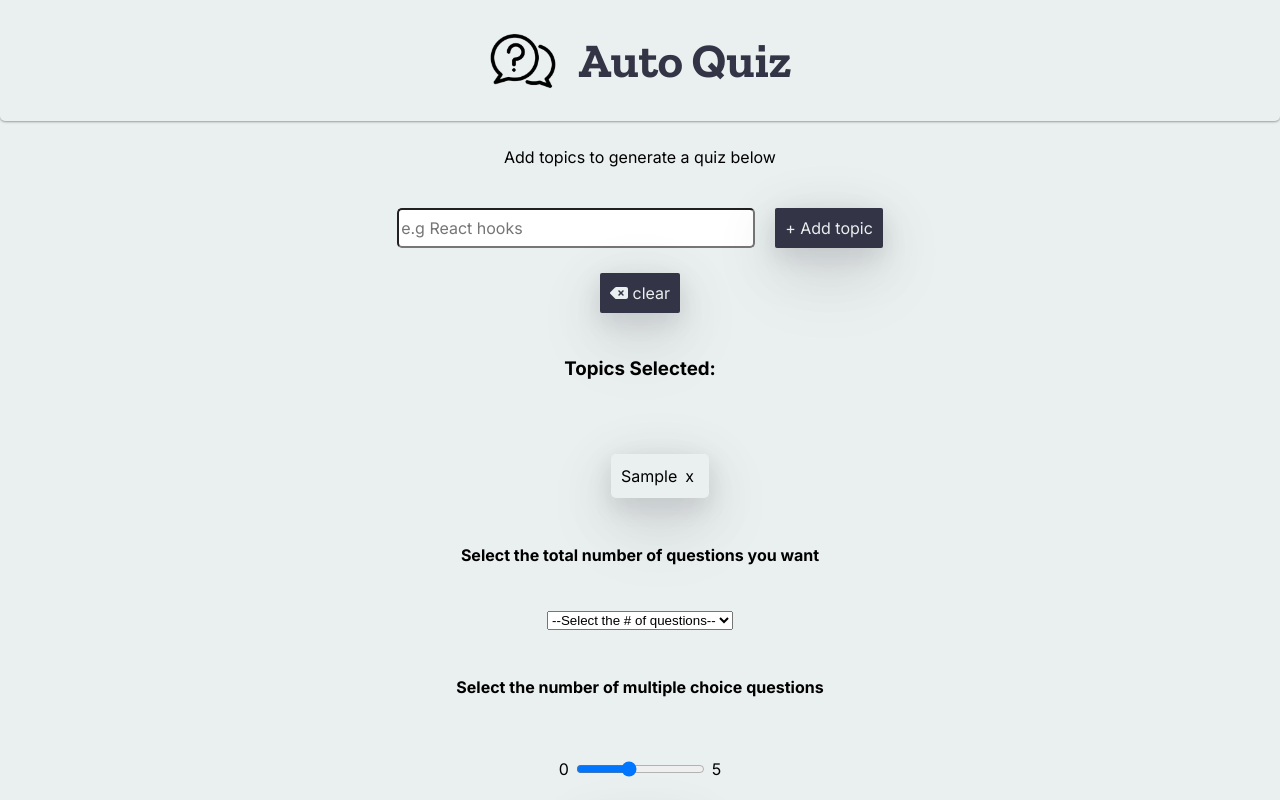
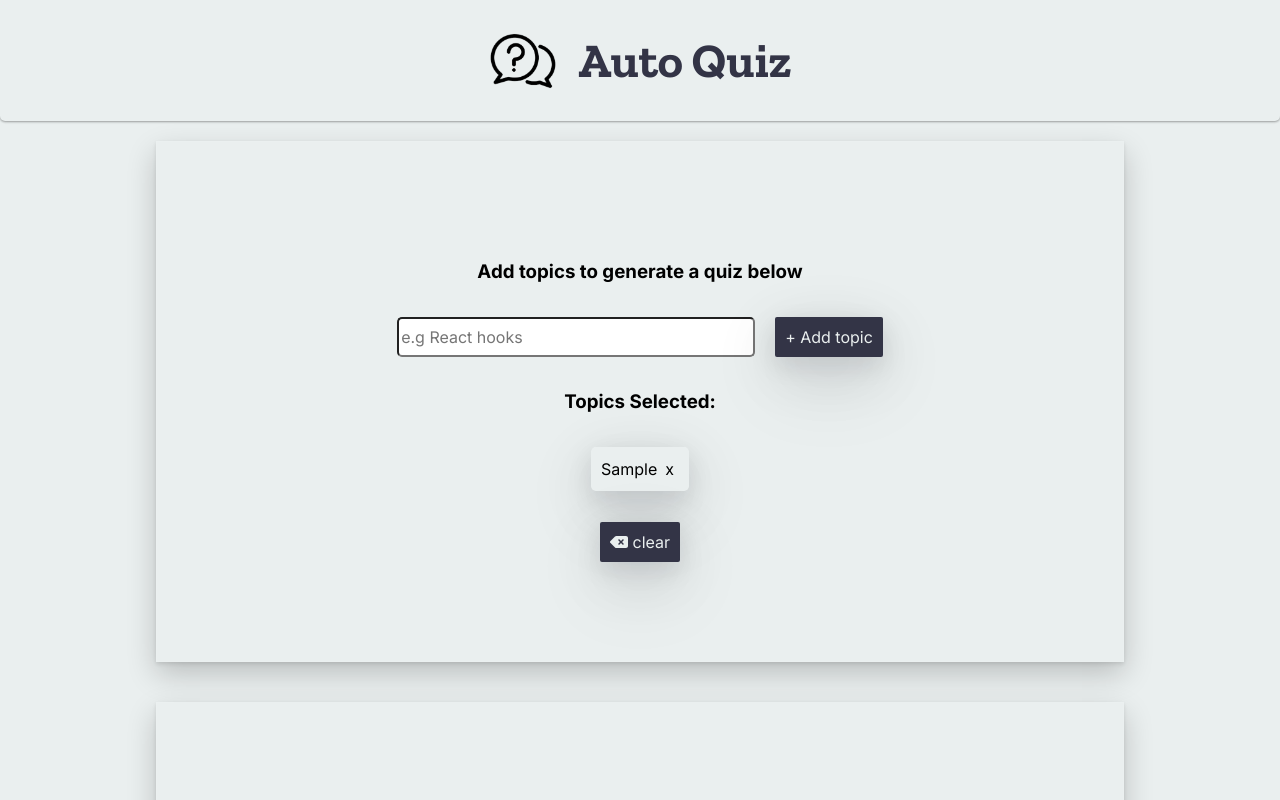
Before and after one commit to santhosh-kumar-karthikeyan/AutoQuiz, a React (Vite) app: page / in a window 1280 px wide. Both pictures are taken after typing "Sample" into the empty fields and a click on the button "+ Add topic". Shown: the top 800 px of the page. Built offline with nearby package versions, Linux system fonts and the light colour scheme.

Commit message:
add styles to upadted form

```diff
--- a/src/components/TopicForm/TopicForm.css
+++ b/src/components/TopicForm/TopicForm.css
@@ -4,9 +4,21 @@ form {
     justify-content: center;
     align-items: center;
     flex-direction: column;
-    gap: 25px;
+    gap: 15px;
 }
 
+#whole-main {
+    display: flex;
+    flex-direction: column;
+    align-items: center;
+}
+
+main > form {
+    margin: 20px;
+    box-shadow: rgba(0, 0, 0, 0.2) 0px 12px 28px 0px, rgba(0, 0, 0, 0.1) 0px 2px 4px 0px, rgba(255, 255, 255, 0.05) 0px 0px 0px 1px inset;
+    padding: 100px;
+    width: 60%;
+}
 
 form > main {
     display: flex;
@@ -47,13 +59,18 @@ form > button,main > button{
     box-shadow: rgba(17, 17, 26, 0.1) 0px 8px 24px, rgba(17, 17, 26, 0.1) 0px 16px 56px, rgba(17, 17, 26, 0.1) 0px 24px 80px;
 }
 
+label {
+    display: inline;
+}
+
 form > ul {
-    margin-top: 30px;
+    margin-top: 0;
     display: flex;
     gap: 20px;
-    justify-content: flex-start;
+    width: 100%;
+    justify-content: center;
     align-items: center;
-
+    padding-left: 0;
 }
 
 li {
@@ -69,3 +86,7 @@ form > section {
     align-items: center;
     gap: 5px;
 }
+
+#topicForm {
+    border-bottom: 0;
+}
--- a/src/components/TopicForm/TopicForm.jsx
+++ b/src/components/TopicForm/TopicForm.jsx
@@ -1,7 +1,7 @@
 import './TopicForm.css';
 import { useState,useRef } from 'react';
 import { FontAwesomeIcon } from '@fortawesome/react-fontawesome';
-import { faDeleteLeft } from '@fortawesome/free-solid-svg-icons'; // For free Solid style
+import { faDeleteLeft } from '@fortawesome/free-solid-svg-icons';
 
 function TopicForm() {
     const [topics, setTopics] = useState([]);
@@ -26,13 +26,14 @@ function TopicForm() {
     }
     const topicList = topics.map(topic => <li>{topic}<button onClick={() => removeTopic(topic)} type="button" aria-label='remove topic'>x</button></li>);
     return (
-        <>
-            <form action={addTopic} >
-                <p>Add topics to generate a quiz below</p>
+        <main id="whole-main">
+            <form action={addTopic} id="topicForm">
+                <h3>Add topics to generate a quiz below</h3>
                 <main>
                     <input type="text" name="topic" placeholder="e.g React hooks" ref={topicRef}/>
                     <button >+ Add topic</button>
                 </main>
+                {topics.length !==0 && <><h3>Topics Selected:</h3><ul>{topicList}</ul></> }
                 {
                     topics.length >0 ?
                     <button onClick={removeAllTopics}>
@@ -40,25 +41,21 @@ function TopicForm() {
                     </button>:
                     <p>Enter a topic to continue</p>
                 }
-                {topics.length !==0 && <><h3>Topics Selected:</h3><ul>{topicList}</ul></> }
             </form>
-            {topics.length > 0 && <form action={submitQuiz}>
-                <h4>Select the total number of questions you want</h4>
+            {topics.length > 0 &&
+            <form action={submitQuiz} id="questionForm">
+                <label>Total number of questions</label>
                 <select name="numQuestions" defaultValue="" onChange={(e) => {setMultiChoice(e.target.value)}}>
                     <option value="" disabled>--Select the # of questions--</option>
                     <option value={5}>5</option>
                     <option value={10}>10</option>
                     <option value={20}>20</option>
                 </select>
-                <h4>Select the number of multiple choice questions</h4>
-                <section>
-                    <p>0</p>
-                    <input type="range" name="numMultipleChoice" max={multiChoice} min={0} step={1} defaultValue={Math.floor(multiChoice / 2)}/>
-                    <p>{multiChoice}</p>
-                </section>
+                <label htmlFor="mutliChoice">Number of multiple choice questions</label>
+                <input id="multiChoice" type="number" defaultValue={5} max={multiChoice} min={0} step={1} />
                 <button>Generate Quiz</button>
             </form>}
-        </>
+        </main>
     )
 }
 
```
